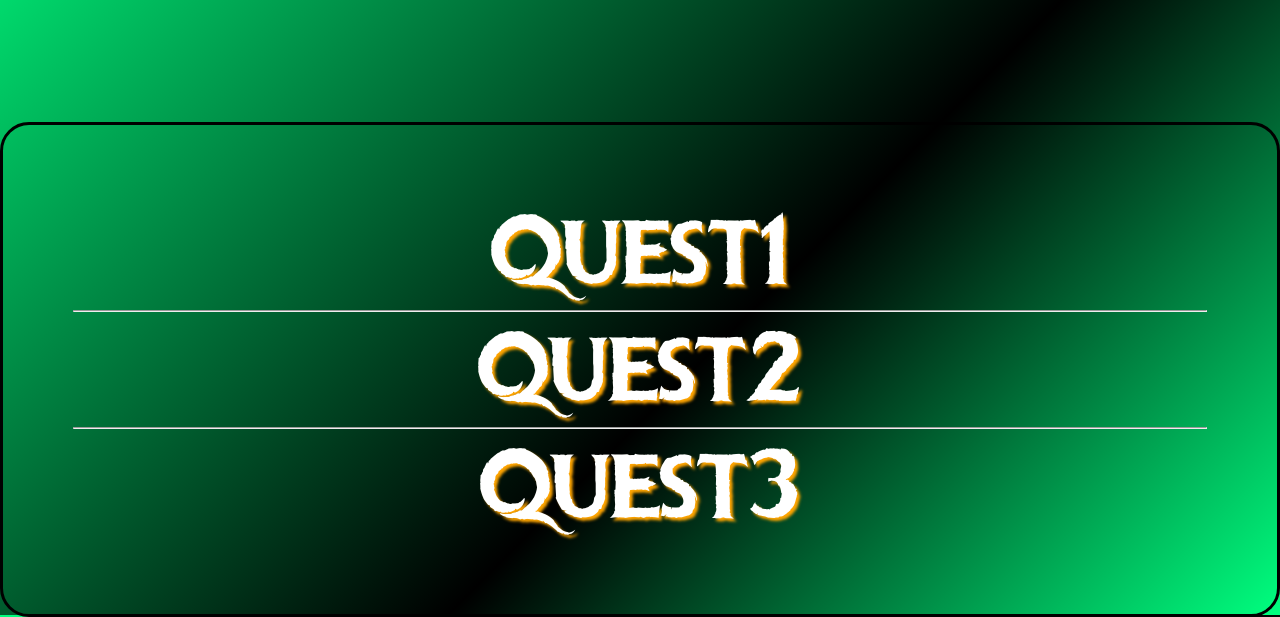
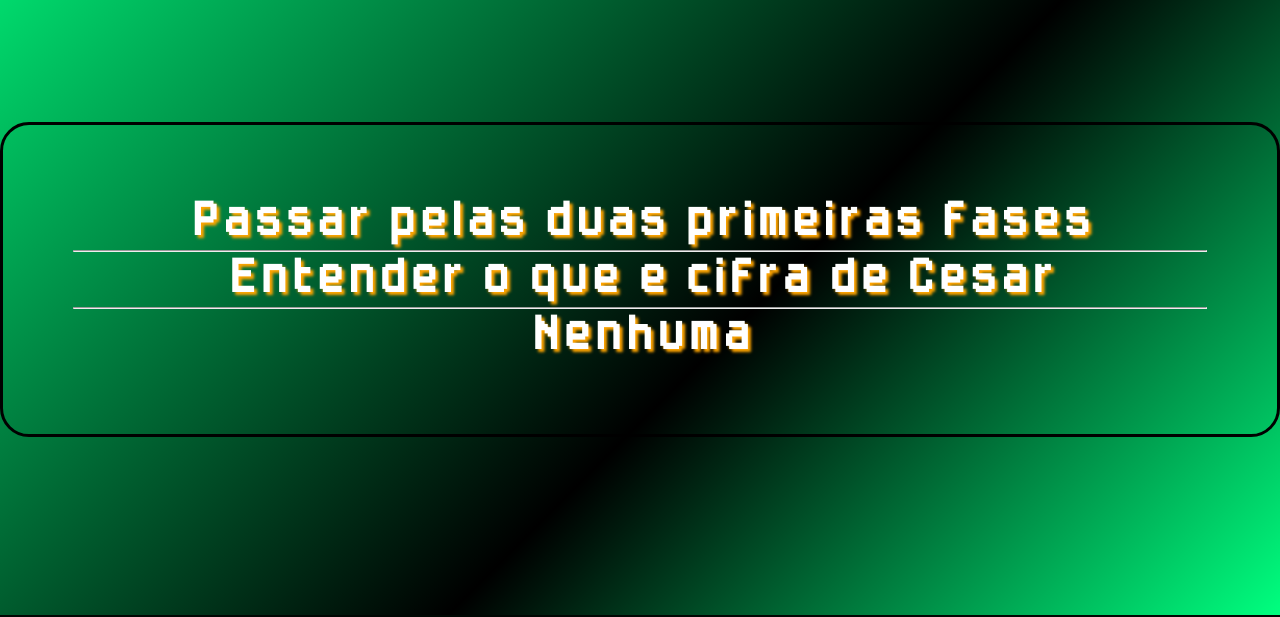
Before and after one commit to sobralmps/cryptosolve, a Django app: page /quests/ in a window 1280 px wide. Shown: the part 185-802 px from the top of the page. Run offline with Django 3.2, Linux system fonts and the light colour scheme.

Commit message:
Terminando sistema de quests

```diff
--- a/crypto/static/crypto/css/quests-conquistas.css
+++ b/crypto/static/crypto/css/quests-conquistas.css
@@ -10,6 +10,11 @@ html{
 @font-face {
     font-family: frozen;
     src: url('../font/frozen.ttf');
+}
+
+@font-face {
+    font-family: gameover;
+    src: url('../font/gameover.ttf');
 }
 
 body{
@@ -33,9 +38,9 @@ body{
 #principal{
     border:3px solid black;
     border-radius:29px;
-    font-family: frozen;
+    font-family: gameover;
     color: white;
-    font-size: 100px;
+    font-size: 50px;
     text-align: center;
     padding: 70px;
     text-shadow: 3px 3px 3px orange;
--- a/crypto/static/crypto/js/quests.js
+++ b/crypto/static/crypto/js/quests.js
@@ -0,0 +1,26 @@
+function gerarquests(){
+
+    var quest1 = new Array ();
+    var quest2 = new Array ();
+    var quest3 = new Array ();
+
+    quest1[0] = "Passar pelas duas primeiras fases";
+    quest1[1] = "Passar pela ultima fase";
+    quest1[2] = "Passar a parte com cifra de Cesar";
+
+    quest2[0] = "Entender a cifra Nihilist";
+    quest2[1] = "Entender o que e cifra de Vigenere";
+    quest2[2] = "Entender o que e cifra de Cesar";
+
+    quest3[0] = "Nenhuma";
+    quest3[1] = "Encontrar o easteregg da pagina final";
+    quest3[2] = "Nenhuma";
+
+    var x = Math.floor(3*Math.random());
+    var y = Math.floor(3*Math.random());
+    var z = Math.floor(3*Math.random());
+
+    document.getElementById("Quest1").innerHTML = quest1[x];
+    document.getElementById("Quest2").innerHTML = quest2[y];
+    document.getElementById("Quest3").innerHTML = quest3[z];
+}
--- a/crypto/templates/crypto/quests.html
+++ b/crypto/templates/crypto/quests.html
@@ -9,18 +9,18 @@
         <script src="{% static 'crypto/js/base.js' %}"></script>
         <script src="{% static 'crypto/js/quests.js' %}"></script>
     </head>
-    <body>
+    <body onload="gerarquests()">
         <div id="voltar">
             <a onclick="backButton()">Voltar</a>
         </div>
         <h1 id="titulo">Daily Quests</h1>
         <br><br><br><br><br><br><br>
         <div id="principal">
-            <div id="Quest1">Quest1</div>
+            <div id="Quest1"></div>
             <hr>
-            <div id="Quest2">Quest2</div>
+            <div id="Quest2"></div>
             <hr>
-            <div id="Quest3">Quest3</div>
+            <div id="Quest3"></div>
         </div>
     </body>
 </html>
```
